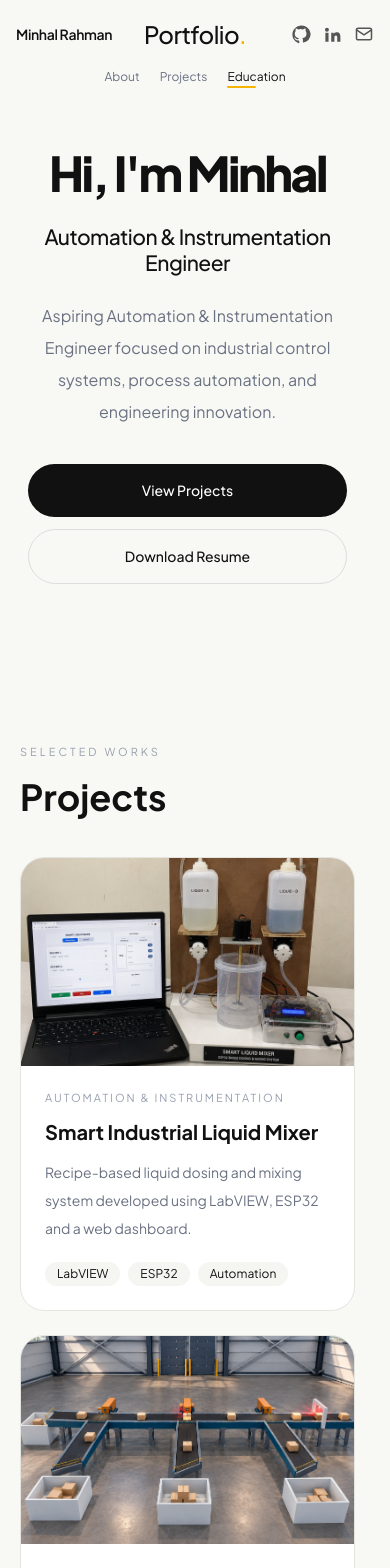
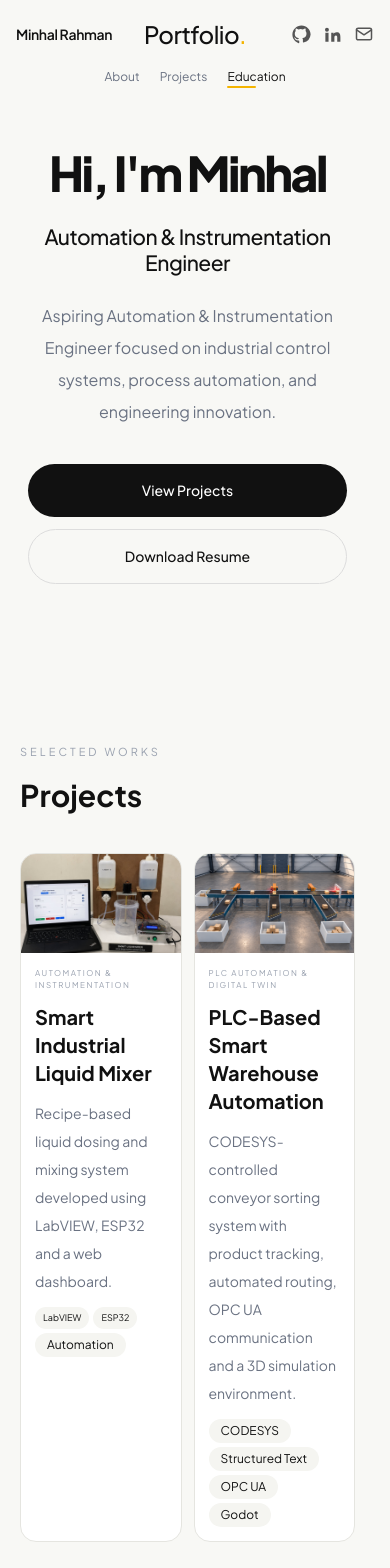
Before and after one commit to Minhal11/minhal-portfolio, a Next.js app: page / in a window 390 px wide. Shown: the top 1568 px of the page. Built offline with nearby package versions, Linux system fonts and the light colour scheme.

Commit message:
Improve mobile project layout

```diff
--- a/app/page.tsx
+++ b/app/page.tsx
@@ -949,7 +949,7 @@ export default function Home() {
         <h2
           className="
             mt-4
-            text-4xl
+            text-3xl
             sm:text-5xl
             font-bold
           "
@@ -963,8 +963,8 @@ export default function Home() {
             mt-10
             sm:mt-12
             grid
-            md:grid-cols-2
-            gap-6
+            grid-cols-2
+            gap-3
             sm:gap-8
           "
         >
@@ -975,7 +975,8 @@ export default function Home() {
             href="/projects/liquid-mixer"
             className="
               group
-              rounded-3xl
+              rounded-2xl
+              sm:rounded-3xl
               border
               border-[#E5E5E0]
               bg-white
@@ -1010,15 +1011,11 @@ export default function Home() {
             </div>
 
 
-            <div className="p-6 sm:p-7">
+            <div className="p-3.5 sm:p-7">
 
               <p
                 className="
-                  text-[11px]
-                  sm:text-xs
-                  uppercase
-                  tracking-[2px]
-                  sm:tracking-[3px]
+                  text-[8px] sm:text-xs uppercase tracking-[1.5px] sm:tracking-[3px]
                   text-gray-400
                 "
               >
@@ -1052,15 +1049,18 @@ export default function Home() {
               </p>
 
 
-              <div className="mt-5 flex flex-wrap gap-2">
+              <div className="mt-3 sm:mt-5 flex flex-wrap gap-1 sm:gap-2">
 
                 <span
                   className="
-                    px-3
+                    px-2
                     py-1
+                    sm:px-3
+                    sm:py-1
                     rounded-full
                     bg-[#F5F5F1]
-                    text-xs
+                    text-[9px]
+                    sm:text-xs
                   "
                 >
                   LabVIEW
@@ -1069,11 +1069,14 @@ export default function Home() {
 
                 <span
                   className="
-                    px-3
+                    px-2
                     py-1
+                    sm:px-3
+                    sm:py-1
                     rounded-full
                     bg-[#F5F5F1]
-                    text-xs
+                    text-[9px]
+                    sm:text-xs
                   "
                 >
                   ESP32
@@ -1105,7 +1108,8 @@ export default function Home() {
             href="/projects/smart-warehouse"
             className="
               group
-              rounded-3xl
+              rounded-2xl
+              sm:rounded-3xl
               border
               border-[#E5E5E0]
               bg-white
@@ -1140,15 +1144,11 @@ export default function Home() {
             </div>
 
 
-            <div className="p-6 sm:p-7">
+            <div className="p-3.5 sm:p-7">
 
               <p
                 className="
-                  text-[11px]
-                  sm:text-xs
-                  uppercase
-                  tracking-[2px]
-                  sm:tracking-[3px]
+                  text-[8px] sm:text-xs uppercase tracking-[1.5px] sm:tracking-[3px]
                   text-gray-400
                 "
               >
@@ -1182,7 +1182,7 @@ export default function Home() {
               </p>
 
 
-              <div className="mt-5 flex flex-wrap gap-2">
+              <div className="mt-3 sm:mt-5 flex flex-wrap gap-1 sm:gap-2">
 
                 <span
                   className="
@@ -1316,7 +1316,7 @@ export default function Home() {
                 border
                 border-[#E5E5E0]
                 bg-[#F8F8F5]
-                p-6
+                p-3.5
                 sm:p-7
                 md:p-8
               "
@@ -1422,7 +1422,7 @@ export default function Home() {
                       text-gray-400
                     "
                   >
-                    CGPA
+                    Academic Result
                   </p>
 
                   <p
@@ -1477,7 +1477,7 @@ export default function Home() {
                 border
                 border-[#E5E5E0]
                 bg-[#F8F8F5]
-                p-6
+                p-3.5
                 sm:p-7
                 md:p-8
               "
```
